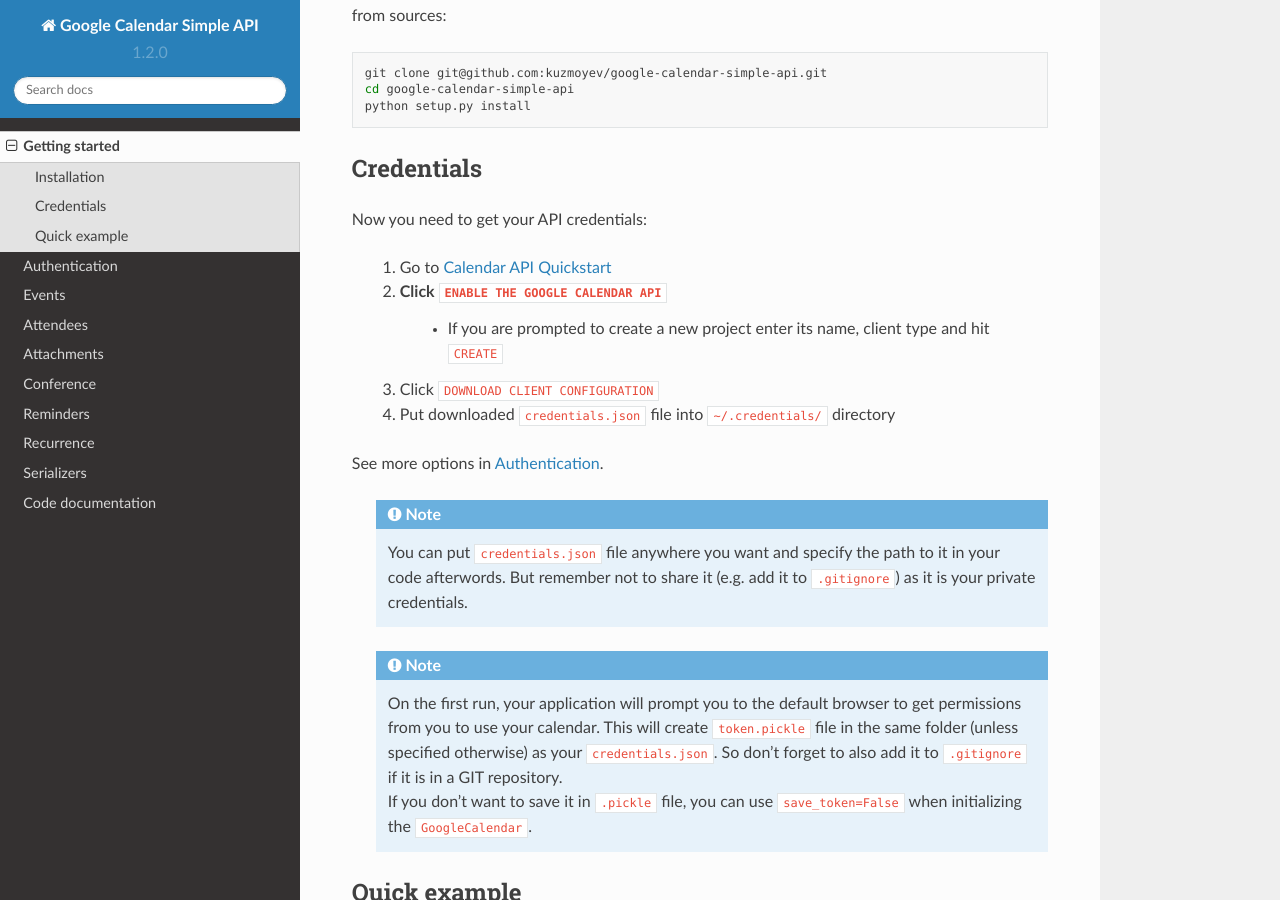
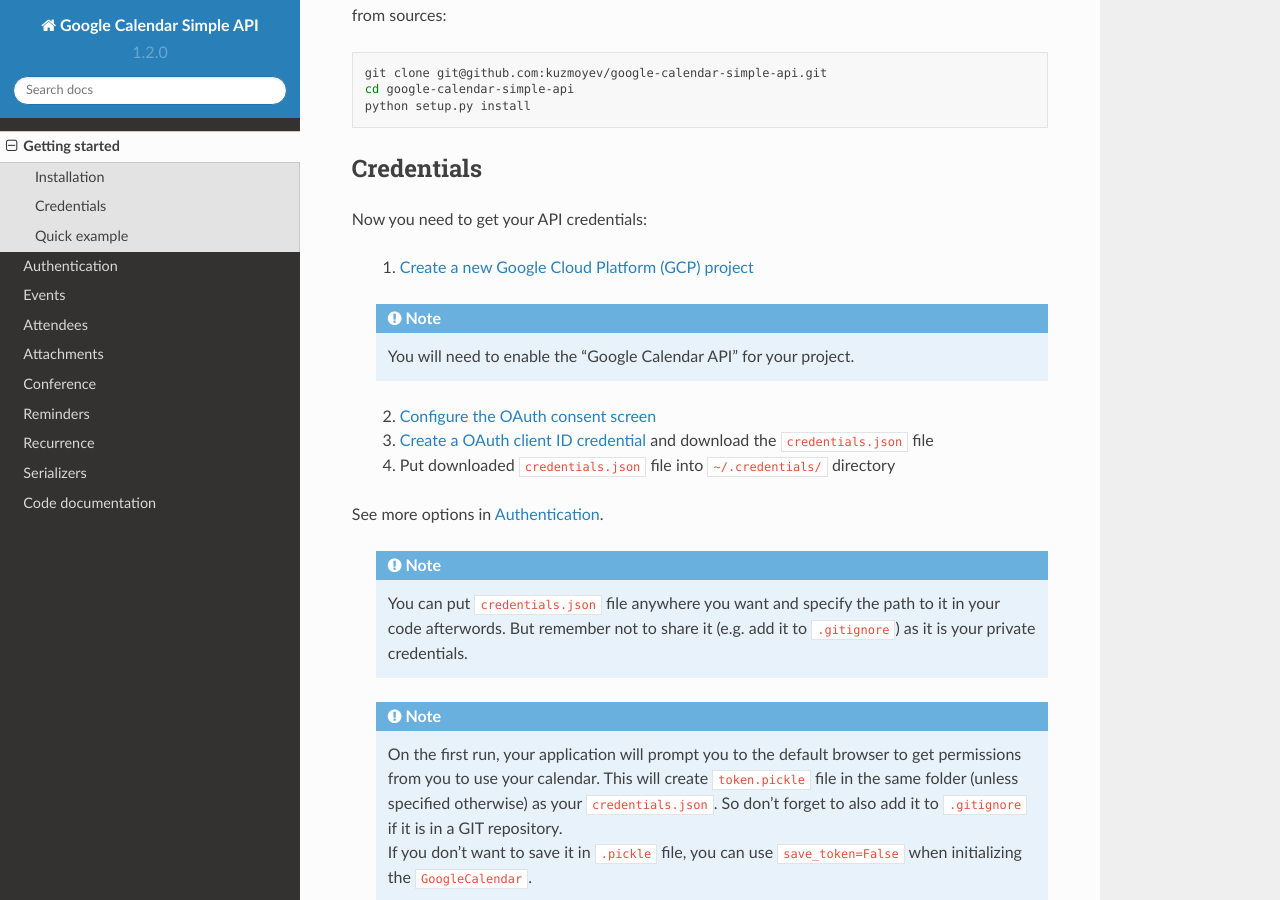
Before and after one commit to kuzmoyev/google-calendar-simple-api, a Sphinx documentation site: the page built from docs/source/getting_started.rst, in a window 1280 px wide and 900 px high, scrolled down 328 px. Built offline with Sphinx 7.4.7 and the Read the Docs theme 2.0.0, drawn with Linux system fonts in a browser that asks for light colours; pages that are not in the unit, such as notebooks, are missing from menus.

Commit message:
Update the getting started flow
fixes #104

```diff
--- a/docs/source/getting_started.rst
+++ b/docs/source/getting_started.rst
@@ -27,11 +27,20 @@
 
 Now you need to get your API credentials:
 
-    1. Go to `Calendar API Quickstart`_
-    2. Click ``ENABLE THE GOOGLE CALENDAR API``
-        - If you are prompted to create a new project enter its name, client type and hit ``CREATE``
-    3. Click ``DOWNLOAD CLIENT CONFIGURATION``
+
+    1. `Create a new Google Cloud Platform (GCP) project`_
+
+    .. note::  You will need to enable the "Google Calendar API" for your project.
+
+    2. `Configure the OAuth consent screen`_
+    3. `Create a OAuth client ID credential`_ and download the ``credentials.json`` file
     4. Put downloaded ``credentials.json`` file into ``~/.credentials/`` directory
+
+
+.. _`Create a new Google Cloud Platform (GCP) project`: https://developers.google.com/workspace/guides/create-project
+.. _`Configure the OAuth consent screen`: https://developers.google.com/workspace/guides/create-credentials#configure_the_oauth_consent_screen
+.. _`Create a OAuth client ID credential`: https://developers.google.com/workspace/guides/create-credentials#create_a_oauth_client_id_credential
+
 
 See more options in :ref:`authentication`.
 
@@ -88,6 +97,5 @@
     for event in calendar:
         print(event)
 
-.. _`Calendar API Quickstart`: https://developers.google.com/calendar/quickstart/python#step_1_turn_on_the
 .. _datetime: https://docs.python.org/3/library/datetime.html
 .. _beautiful_date: https://github.com/kuzmoyev/beautiful-date
```
